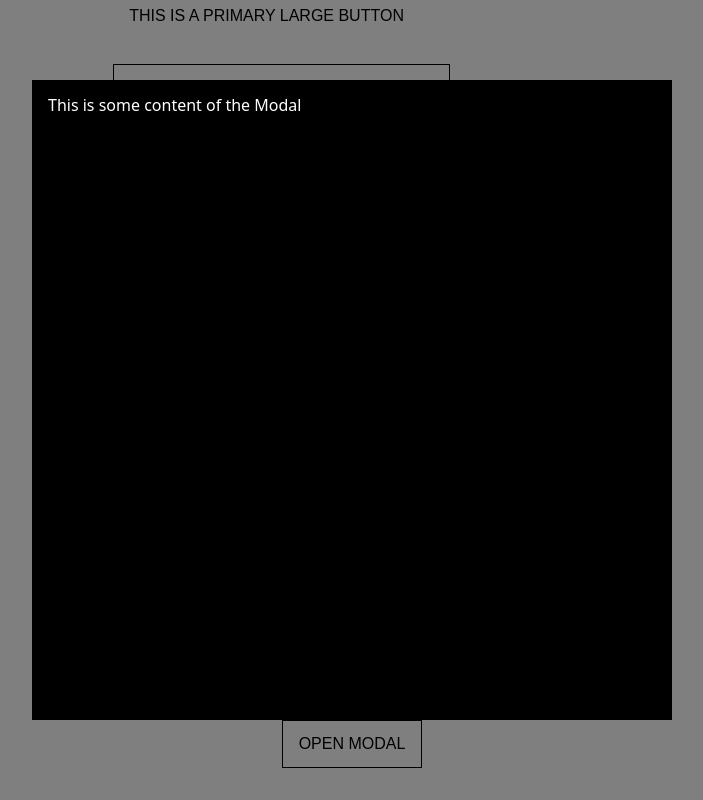
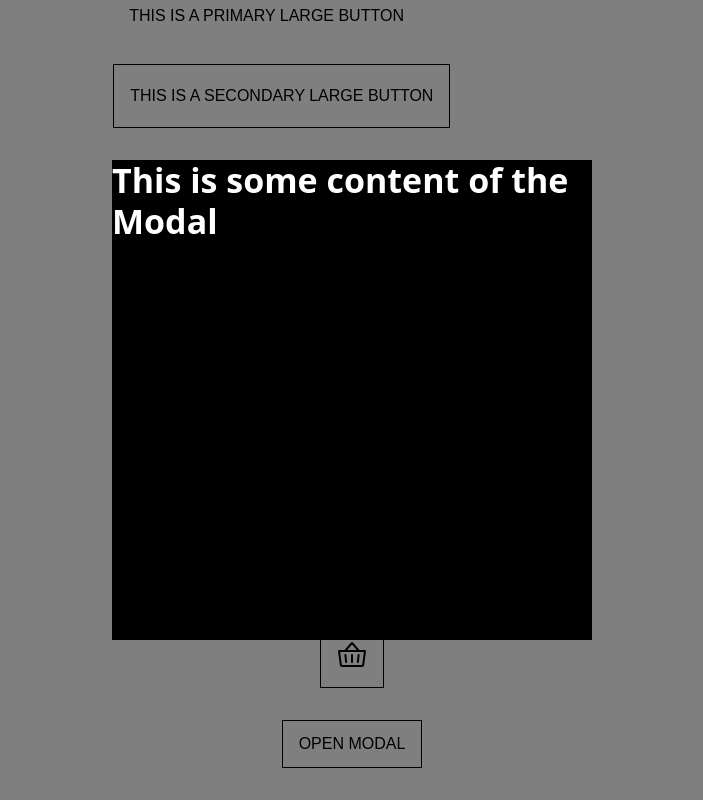
Before and after one commit to Hmoulvad/NewProject, a Next.js app: page /ui in a window 1280 px wide. Both pictures are taken after a click on the button "OPEN MODAL". Shown: the part 1028-1828 px from the top of the page, without its empty margins (288-991 px from the left). Built offline with nearby package versions, Linux system fonts and the light colour scheme.

Commit message:
Refactor Modal component styles

```diff
--- a/src/components/UI/Modal/ToggleModalExample.tsx
+++ b/src/components/UI/Modal/ToggleModalExample.tsx
@@ -13,8 +13,10 @@ export default function ToggleModalExample() {
       <Button variant="secondary" onClick={() => modalRef.current?.open()}>
         Open Modal
       </Button>
-      <Modal ref={modalRef}>
-        <Typography inverted>This is some content of the Modal</Typography>
+      <Modal variant="center" ref={modalRef}>
+        <Typography variant="display4" inverted>
+          This is some content of the Modal
+        </Typography>
       </Modal>
     </>
   );
--- a/src/components/UI/Modal/index.tsx
+++ b/src/components/UI/Modal/index.tsx
@@ -2,10 +2,23 @@
 
 import React, { forwardRef, useEffect, useImperativeHandle } from "react";
 import styles from "./styles.module.css";
+import { VariantProps, cva } from "class-variance-authority";
+
+const ModalStyles = cva(styles.modal, {
+  variants: {
+    variant: {
+      center: styles.center,
+      sideBar: styles.sideBar,
+    },
+  },
+  defaultVariants: {
+    variant: "center",
+  },
+});
 
 type Props = {
   children: React.ReactNode;
-};
+} & VariantProps<typeof ModalStyles>;
 
 export type ModalOperations = {
   open: () => void;
@@ -13,7 +26,7 @@ export type ModalOperations = {
 };
 
 const Modal = forwardRef<ModalOperations, Props>(function ModalRef(
-  { children },
+  { children, variant },
   ref
 ) {
   const dialogRef = React.useRef<HTMLDialogElement>(null);
@@ -51,7 +64,7 @@ const Modal = forwardRef<ModalOperations, Props>(function ModalRef(
   }, []);
 
   return (
-    <dialog ref={dialogRef} className={styles.modal}>
+    <dialog ref={dialogRef} className={ModalStyles({ variant })}>
       {children}
     </dialog>
   );
--- a/src/components/UI/Modal/styles.module.css
+++ b/src/components/UI/Modal/styles.module.css
@@ -1,20 +1,39 @@
 .modal {
   display: none;
-  position: fixed;
-  inset: 0;;
-  width: 40rem;
-  height: 40rem;
-  margin: auto;
+  background-color: var(--primary-color);
   border: none;
-  padding: 1rem;
-  background-color: var(--primary-color);
+  max-height: 100vh;
 
   &[open] {
     display: flex;
 
     &::backdrop {
-      animation: backdrop-fade 0.3s ease forwards;
+      animation: backdrop-fade 0.4s ease forwards;
     }
+  }
+}
+
+.center {
+  inset: 0;
+  width: 30rem;
+  height: 30rem;
+  max-width: 80vw;
+  max-height: 80vh;
+  margin: auto;
+  background-color: var(--primary-color);
+
+  &[open] {
+    animation: modal-center-entry 0.4s ease forwards;
+  }
+}
+
+.sideBar {
+  inset: 0;
+  margin-left: auto;
+  height: 100vh;
+
+  &[open] {
+    animation: modal-sidebar-entry 0.4s ease forwards;
   }
 }
 
@@ -26,3 +45,25 @@
     background-color: rgba(0, 0, 0, 0.5);
   }
 }
+
+@keyframes modal-sidebar-entry {
+  from {
+    opacity: 0;
+    width: 0;
+  }
+  to {
+   opacity: 1;
+   width: 30rem;
+  }
+}
+
+@keyframes modal-center-entry {
+  from {
+    opacity: 0;
+    transform: scale(0);
+  }
+  to {
+   opacity: 1;
+   transform: scale(1);
+  }
+}
```
